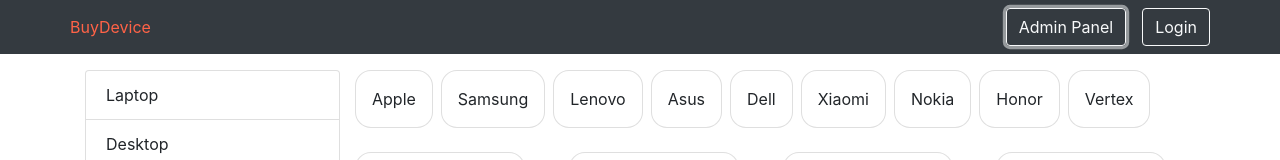
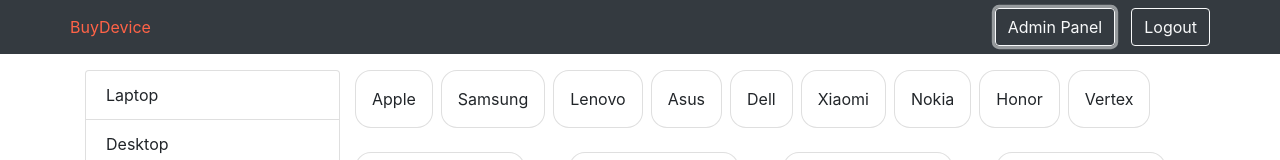
Before and after one commit to Presnia/mern-online-store-nd, a React (Create React App) app in the folder client/: page / in a window 1280 px wide. Both pictures are taken after a click on the button "Authorization". Shown: the top 160 px of the page. Built offline with nearby package versions, Linux system fonts and the light colour scheme; grey boxes are pictures that could not be loaded.

Commit message:
The AppRouter and NavBar components have been adjusted

```diff
--- a/client/src/components/AppRouter.js
+++ b/client/src/components/AppRouter.js
@@ -3,8 +3,9 @@
 import {authRoutes, publicRoutes} from "../routes";
 import {SHOP_ROUTE} from "../utils/consts";
 import {Context} from "../index";
+import {observer} from "mobx-react-lite";
 
-const AppRouter = () => {
+const AppRouter = observer(() => {
     const {user} = useContext(Context);
 
     return (
@@ -18,6 +19,6 @@
             <Redirect to={SHOP_ROUTE}/>
         </Switch>
     );
-};
+});
 
 export default AppRouter;
--- a/client/src/components/NavBar.js
+++ b/client/src/components/NavBar.js
@@ -1,12 +1,13 @@
 import React, {useContext} from 'react';
-import { NavLink } from 'react-router-dom';
+import { NavLink, useHistory } from 'react-router-dom';
 import {Context} from "../index";
 import {Button, Container, Nav, Navbar} from "react-bootstrap";
-import {SHOP_ROUTE} from "../utils/consts";
+import {ADMIN_ROUTE, LOGIN_ROUTE, SHOP_ROUTE} from "../utils/consts";
 import {observer} from "mobx-react-lite";
 
 const NavBar = observer(() => {
     const {user} = useContext(Context);
+    const history = useHistory();
 
     return (
         <Navbar bg="dark" variant="dark">
@@ -19,8 +20,18 @@
                 </NavLink>
                 {user.isAuth ?
                     <Nav className="ml-auto" style={{color: 'white'}}>
-                        <Button variant={'outline-light'}>Admin Panel</Button>
-                        <Button className="ml-3" variant={'outline-light'}>Login</Button>
+                        <Button
+                            variant={'outline-light'}
+                            onClick={() => history.push(ADMIN_ROUTE)}
+                        >
+                            Admin Panel
+                        </Button>
+                        <Button
+                            variant={'outline-light'}
+                            onClick={() => history.push(LOGIN_ROUTE)} className="ml-3"
+                        >
+                            Logout
+                        </Button>
                     </Nav>
                     :
                     <Nav className="ml-auto" style={{color: 'white'}}>
--- a/client/src/pages/Admin.js
+++ b/client/src/pages/Admin.js
@@ -1,10 +1,13 @@
 import React from 'react';
+import {Button, Container} from "react-bootstrap";
 
 const Admin = () => {
     return (
-        <div>
-            ADMIN
-        </div>
+        <Container className="d-flex flex-column">
+            <Button>Add New Type</Button>
+            <Button>Add New Brand</Button>
+            <Button>Add New Device</Button>
+        </Container>
     );
 };
 
```
